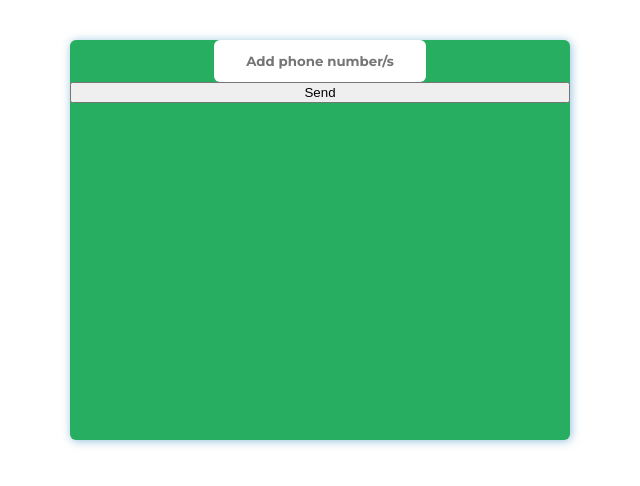
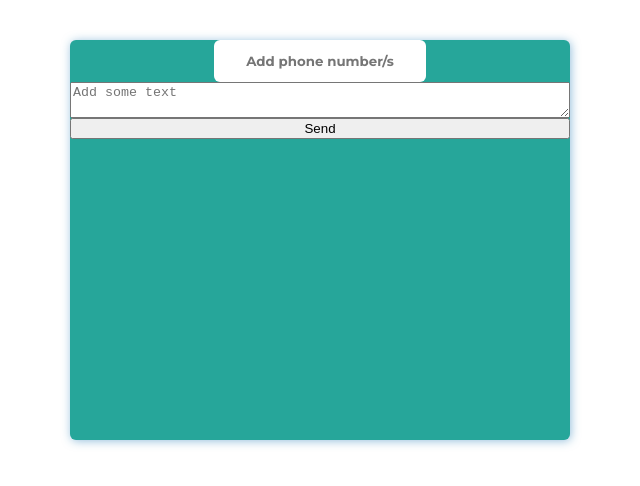
Before and after one commit to halaspavol/mass-sms, a React app: page / in a window 1280 px wide. Shown: the top 486 px of the page, without its empty margins (320-960 px from the left). Built offline with nearby package versions, Linux system fonts and the light colour scheme.

Commit message:
implemented map method in post request, added text area for messages

```diff
--- a/src/_colors.sass
+++ b/src/_colors.sass
@@ -1,4 +1,4 @@
-$primary-color: #27ae60
+$primary-color: #26A69A
 $secondary-color: #2c3e50
 $sec-col-half-opacity: rgba(41,128,185,0.5)
 
--- a/src/components/FormWrapper/FormWrapper.js
+++ b/src/components/FormWrapper/FormWrapper.js
@@ -1,12 +1,14 @@
 import React from 'react'
 
 import './FormWrapper.sass'
-import Number from './Number/Number'
+import Number from './InputElements/Number/Number'
+import TextArea from './InputElements/TextArea/TextArea';
 
 const formWrapper = (props) => (
    <div className="FormBackground">
 
       <Number addNumber={props.addNumber}/>
+      <TextArea addMessage={props.addMessage}/>
 
 
 
--- /dev/null
+++ b/src/components/FormWrapper/InputElements/Number/Number.js
@@ -0,0 +1,6 @@
+import React from 'react'
+import './Number.sass'
+
+const number = (props) => <input type="text" className="PhoneNumber" placeholder="Add phone number/s" name="number" onChange={props.addMessage}/>
+
+export default number
--- a/src/components/FormWrapper/Number/Number.sass
+++ b/src/components/FormWrapper/InputElements/Number/Number.sass
@@ -1,4 +1,4 @@
-@import './../../../_colors.sass'
+@import './../../../../_colors.sass'
 .PhoneNumber
    font-family: $font-stack
    font-size: 10pt
--- /dev/null
+++ b/src/components/FormWrapper/InputElements/TextArea/TextArea.js
@@ -0,0 +1,5 @@
+import React from 'react'
+
+const textArea = (props) => <textarea name="message" id="message" placeholder="Add some text" onChange={props.addMessage}></textarea>
+
+export default textArea
--- a/src/components/FormWrapper/Number/Number.js
+++ /dev/null
@@ -1,6 +0,0 @@
-import React from 'react'
-import './Number.sass'
-
-const number = (props) => <input type="text" className="PhoneNumber" placeholder="Add phone number/s" name="number" onChange={props.addNumber}/>
-
-export default number
--- a/src/containers/SmsContainer.js
+++ b/src/containers/SmsContainer.js
@@ -7,45 +7,45 @@ import FormWrapper from './../components/FormWrapper/FormWrapper'
 class SmsContainer extends Component {
 
    state = {
-      sms: {
-         phone_number: [],
+      phone_number: "",
       message: "",
       device_id: null
    }
+
+   phoneNumberChangeHandler = (e) => {
+      //saves the number value of an input element
+      this.setState({
+         phone_number: e.target.value
+      })
    }
 
-   phoneNumberChangeHandler = (e) => {
-      //saves the value of number input element
-      this.setState({sms:{
-         phone_number: e.target.value
-      }})
-      //prevents default refreshing of the page
+   messageTextHandler = (e) => {
+      this.setState({
+            message: e.target.value
+      })
 
+      console.log(this.state.message)
    }
 
+   // Posts request to send a text message
    sendMessageHandler = () => {
-      // Posts request to send a text message
 
-      // axios.post('v4/message/send',  [{
-      //    'phone_number': '0908600565',
-      //    'message': 'Test',
-      //    'device_id': 123
-      // }])
-      //    .then(response => console.log(response))
-      //    .catch(error => console.log(error))
+      // gets phone number from state
+      let a = this.state.phone_number
+      // splits string to an array of phone numbers
+      let arr = a.split(',')
+      // posts request with the data from the state
 
-      let num = this.state.sms.phone_number
-      let arr = num.split(',')
 
-      let objArr = arr.map(num => {
+      axios.post('v4/message/send', arr.map(num => {
          return {
-           phone_number: num,
-           message: 'djavscg',
-           device: 123
+            'phone_number': num,
+            'message': 'Test',
+            'device_id': 94327
          }
-      })
-
-      console.log(objArr)
+      }))
+         .then(response => console.log(response))
+         .catch(error => console.log(error))
 
    }
 
@@ -54,11 +54,8 @@ class SmsContainer extends Component {
          <Aux>
             <FormWrapper
                addNumber={this.phoneNumberChangeHandler}
-               send={this.sendMessageHandler}>
-
-                  {this.state.sms.phone_number}
-
-            </FormWrapper>
+               addMessage={this.messageTextHandler}
+               send={this.sendMessageHandler} />
          </Aux>
       )
    }
```
Also changed, not shown: src/components/FormWrapper/InputElements/TextArea/TextArea.sass (added). Lines whose indentation alone changed are shown as unchanged.
